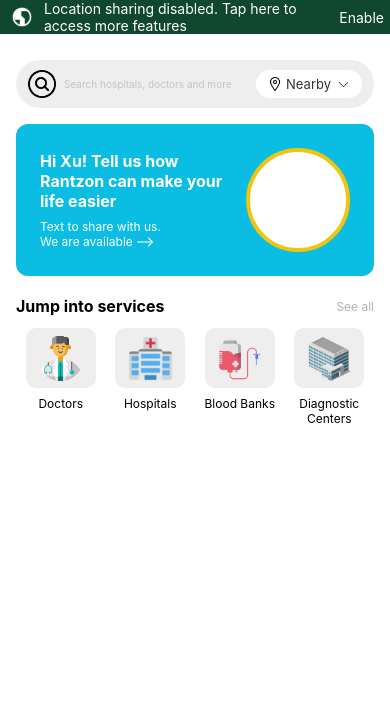
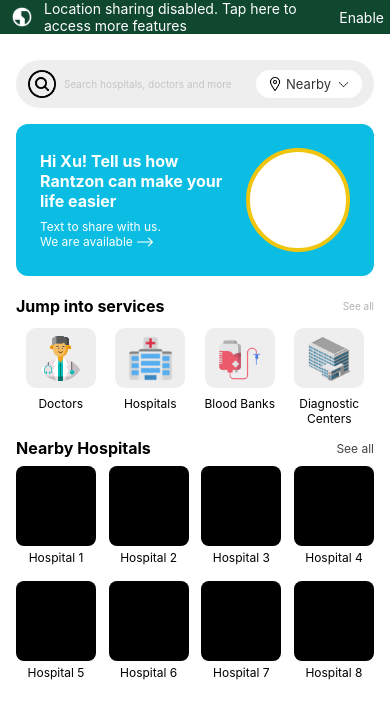
Before and after one commit to OutcastR07/blood-bank, a React Native app: screen / in a window 390 px wide. Shown: the top 718 px of the page. Built offline with nearby package versions, Linux system fonts and the light colour scheme.

Commit message:
nearby-hospitals added

```diff
--- a/components/JumpIntoServices.js
+++ b/components/JumpIntoServices.js
@@ -63,7 +63,7 @@
     fontWeight: "bold",
   },
   seeAllText: {
-    fontSize: 12,
+    fontSize: 10,
     color: "#b2b2b2",
   },
   cardsContainer: {
--- /dev/null
+++ b/components/NearbyHospitals.js
@@ -0,0 +1,90 @@
+import React from "react";
+import { StyleSheet, Text, TouchableOpacity, View } from "react-native";
+
+const NearbyHospitals = () => {
+  return (
+    <View>
+      <View style={styles.header}>
+        <Text style={styles.leftText}>Nearby Hospitals</Text>
+        <TouchableOpacity>
+          <Text style={styles.rightText}>See all</Text>
+        </TouchableOpacity>
+      </View>
+      <View style={styles.cardContainer}>
+        <View style={styles.row}>
+          <HospitalCard name="Hospital 1" />
+          <HospitalCard name="Hospital 2" />
+          <HospitalCard name="Hospital 3" />
+          <HospitalCard name="Hospital 4" />
+        </View>
+        <View style={styles.row}>
+          <HospitalCard name="Hospital 5" />
+          <HospitalCard name="Hospital 6" />
+          <HospitalCard name="Hospital 7" />
+          <HospitalCard name="Hospital 8" />
+        </View>
+      </View>
+    </View>
+  );
+};
+
+const HospitalCard = ({ name, color }) => {
+  return (
+    <View style={styles.hospitalCardContainer}>
+      <View style={[styles.card, { backgroundColor: "black" }]}>
+        {/* Hospital card content */}
+      </View>
+      <Text style={styles.hospitalName}>{name}</Text>
+    </View>
+  );
+};
+
+const styles = StyleSheet.create({
+  header: {
+    flexDirection: "row",
+    justifyContent: "space-between",
+    alignItems: "center",
+    marginHorizontal: 16,
+  },
+  leftText: {
+    fontSize: 16,
+    fontWeight: "bold",
+  },
+  rightText: {
+    fontSize: 12,
+    color: "#434242",
+  },
+  cardContainer: {
+    marginHorizontal: 16,
+    marginTop: 8,
+  },
+  row: {
+    flexDirection: "row",
+    justifyContent: "space-between",
+    marginBottom: 8,
+  },
+  card: {
+    width: 80,
+    height: 80,
+    justifyContent: "flex-end",
+    alignItems: "center",
+    borderRadius: 8,
+    padding: 8,
+  },
+  cardText: {
+    fontSize: 12,
+    color: "white",
+    textAlign: "center",
+  },
+  hospitalCardContainer: {
+    alignItems: "center",
+    marginBottom: 8,
+  },
+  hospitalName: {
+    fontSize: 12,
+    textAlign: "center",
+    marginTop: 4,
+  },
+});
+
+export default NearbyHospitals;
--- a/pages/HomePage.js
+++ b/pages/HomePage.js
@@ -2,6 +2,7 @@
 import { StatusBar, StyleSheet, View } from "react-native";
 import JumpIntoServices from "../components/JumpIntoServices";
 import LocationComponent from "../components/LocationComponent";
+import NearbyHospitals from "../components/NearbyHospitals";
 import SearchBar from "../components/SearchBar";
 import WelcomeUser from "../components/WelcomeUser";
 
@@ -13,6 +14,7 @@
       <SearchBar />
       <WelcomeUser />
       <JumpIntoServices />
+      <NearbyHospitals />
     </View>
   );
 };
```
